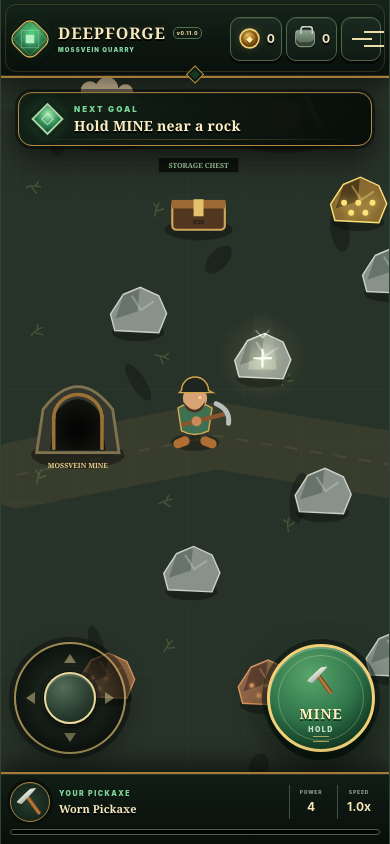
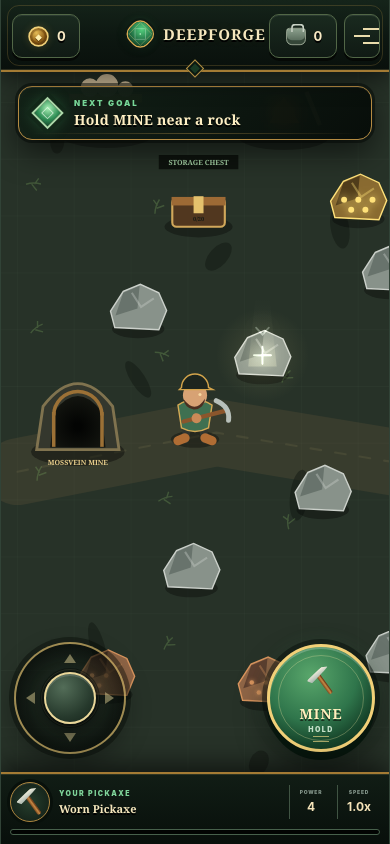
Before and after one commit to Corpax88/Deepforge, a website: page index.html in a window 390 px wide. Drawn offline with Linux system fonts and the light colour scheme.

Commit message:
Clean up mobile topbar layout

```diff
--- a/style.css
+++ b/style.css
@@ -266,3 +266,73 @@ button:focus-visible{outline:2px solid var(--gold-bright);outline-offset:3px}
   .context-panel{bottom:96px;min-height:54px}.context-panel:not([hidden])~.toast{bottom:166px}
 }
 @media (prefers-reduced-motion:reduce){button{transition:none}}
+
+/* v0.11.0 · MOBILE TOPBAR CLEANUP
+   Symmetric mockup-inspired header. No gameplay or control changes. */
+@media (max-width:620px){
+  .topbar{
+    min-height:72px;
+    padding:max(8px,env(safe-area-inset-top)) 8px 8px;
+    display:block;
+  }
+  .topbar::before{inset:5px 6px 4px;border-radius:12px}
+  .brand{
+    position:absolute;
+    z-index:2;
+    left:50%;
+    top:calc(max(8px,env(safe-area-inset-top)) + 10px);
+    width:auto;
+    gap:7px;
+    transform:translateX(-50%);
+  }
+  .brand-mark{
+    width:32px;
+    height:32px;
+    flex-basis:32px;
+  }
+  .brand h1{
+    font-size:15px;
+    letter-spacing:1px;
+  }
+  .brand-heading span,
+  .brand small{display:none}
+  .resources{display:contents}
+  .resource{
+    position:absolute;
+    z-index:2;
+    top:calc(max(8px,env(safe-area-inset-top)) + 6px);
+    height:44px;
+    min-width:68px;
+    padding-inline:7px;
+    gap:6px;
+  }
+  .resource.gold{left:11px}
+  .resource.cargo{right:52px}
+  .resource b{font-size:13px}
+  .resource i{transform:scale(.82)}
+  .icon-button{
+    position:absolute;
+    z-index:2;
+    top:calc(max(8px,env(safe-area-inset-top)) + 6px);
+    right:9px;
+    width:36px;
+    height:44px;
+    border-radius:9px;
+  }
+  .icon-button span,
+  .icon-button span::before,
+  .icon-button span::after{
+    left:9px;
+    width:16px;
+  }
+  .icon-button span{top:20px}
+}
+@media (max-width:380px){
+  .brand{gap:5px}
+  .brand-mark{width:28px;height:28px;flex-basis:28px}
+  .brand h1{font-size:13px;letter-spacing:.7px}
+  .resource{min-width:62px;padding-inline:5px}
+  .resource.gold{left:8px}
+  .resource.cargo{right:46px}
+  .icon-button{right:6px;width:34px}
+}
```
